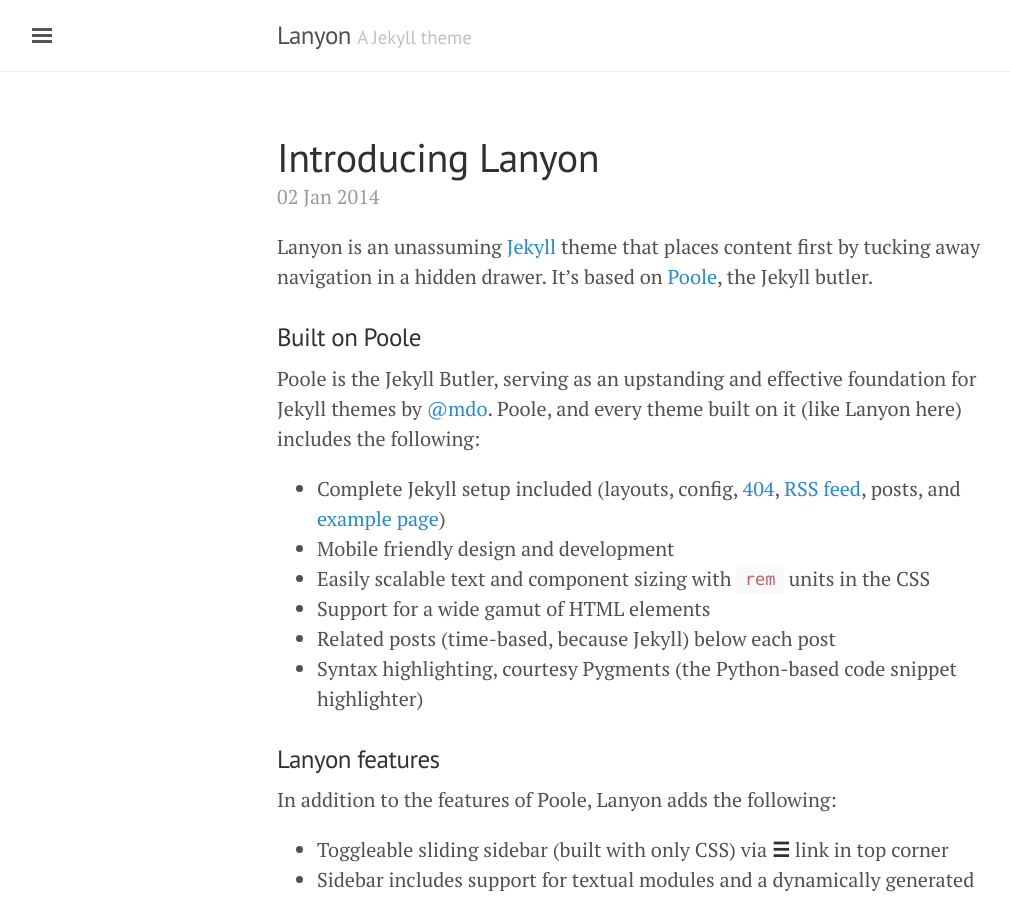
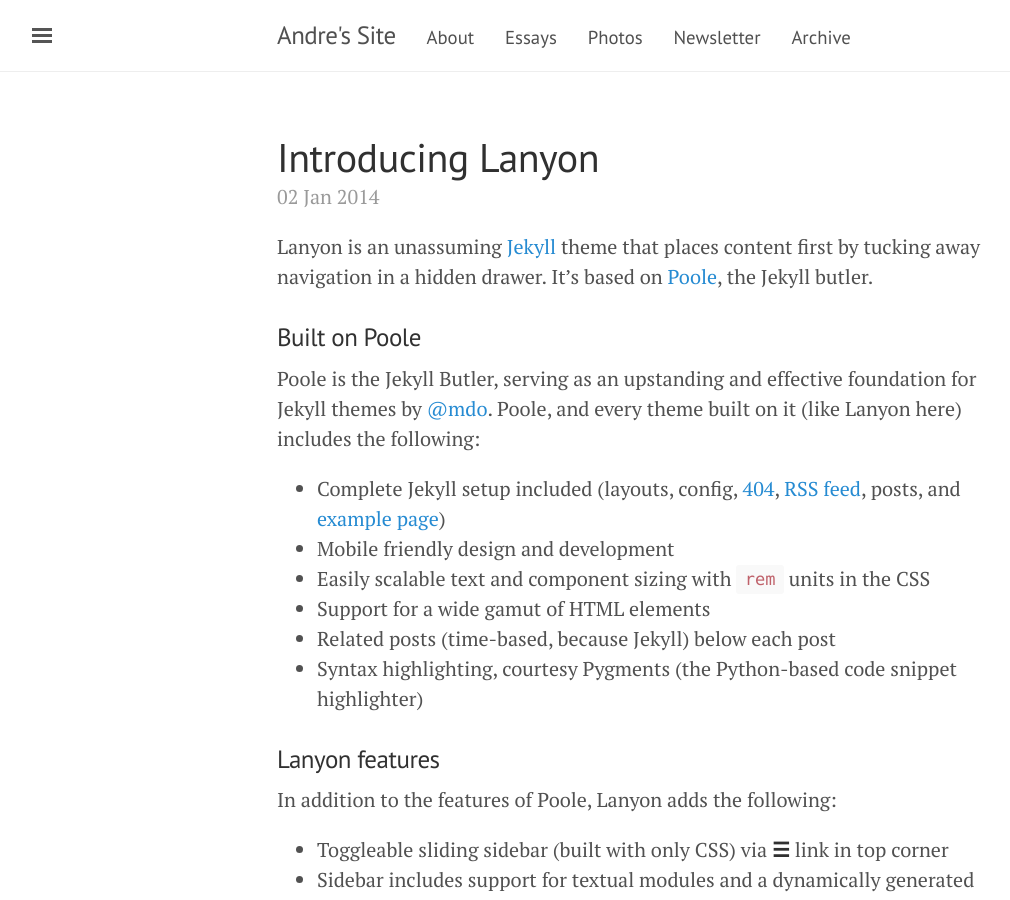
Before and after one commit to prudhommea/prudhommea.github.io, a Jekyll site: the page built from index.html, in a window 1280 px wide and 900 px high. Shown: the whole window, without its empty margins (3-1013 px from the left). Built offline with Jekyll 4.4.1, drawn with Linux system fonts in a browser that asks for light colours; the list of posts is cut into pages by our own code.

Commit message:
Header, Archive

```diff
--- a/_config.yml
+++ b/_config.yml
@@ -5,18 +5,25 @@ permalink:           pretty
 relative_permalinks: true
 
 # Setup
-title:               Lanyon
-tagline:             'A Jekyll theme'
-description:         'A reserved <a href="http://jekyllrb.com" target="_blank">Jekyll</a> theme that places the utmost gravity on content with a hidden drawer. Made by <a href="https://twitter.com/mdo" target="_blank">@mdo</a>.'
-url:                 http://lanyon.getpoole.com
+title:               Andre's Site
+tagline:             '100% Authentic Andre'
+description:         'The only place on the web where you can find organic, fair-trade, non-GMO Andre'
+url:                 https://prudhommea.github.io/
 baseurl:             ''
 paginate:            5
 
 # About/contact
 author:
-  name:              Mark Otto
+  name:              Andre Prudhomme
   url:               https://twitter.com/mdo
-  email:             markdotto@gmail.com
 
 # Custom vars
 version:             1.0.0
+
+# Pages Header
+pages_list:
+  About: '/about'
+  Essays: '/essays'
+  Photos: '/photos'
+  Newsletter: '/newsletter'
+  Archive: '/archive'
--- a/_layouts/default.html
+++ b/_layouts/default.html
@@ -13,8 +13,12 @@
       <div class="masthead">
         <div class="container">
           <h3 class="masthead-title">
-            <a href="{{ site.baseurl }}/" title="Home">{{ site.title }}</a>
-            <small>{{ site.tagline }}</small>
+          <a href="/" title="Home">{{ site.title }}</a>
+
+          {% for page in site.pages_list %}
+            &nbsp;&nbsp;&nbsp;
+            <small><a href="{{ page[1]  }}">{{ page[0] }}</a></small>
+          {% endfor %}
           </h3>
         </div>
       </div>
```
Also changed, not shown: archive.md (added, +10 -0 lines).
